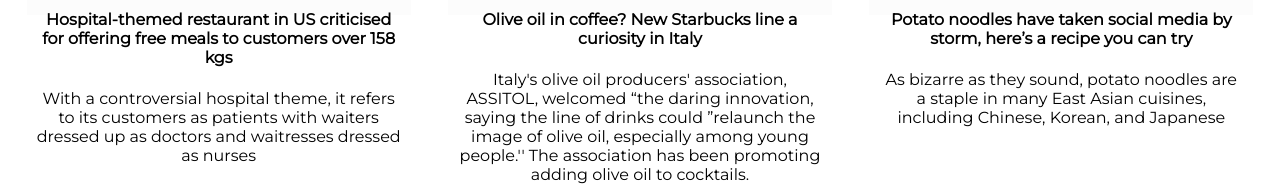
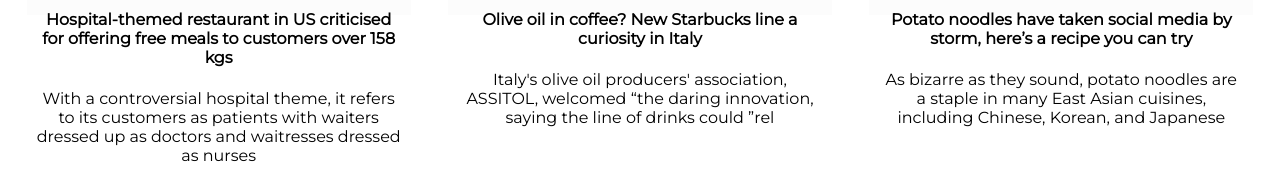
Before and after one commit to Anuradha-k-p/blog_project, a React (Create React App) app: page /Food in a window 1280 px wide. Shown: the part 626-812 px from the top of the page. Built offline with nearby package versions, Linux system fonts and the light colour scheme.

Commit message:
Update Food.js

```diff
--- a/src/Components/Food.js
+++ b/src/Components/Food.js
@@ -4,7 +4,8 @@
 import { useContext } from 'react'
 import { store } from './ContextAPI'
 import { Link } from 'react-router-dom'
-import {AiOutlineArrowDown} from 'react-icons/ai'
+//import {AiOutlineArrowDown} from 'react-icons/ai'
+import Footer from './Footer'
 
 const Food = () => {
   const [data] = useContext(store);
@@ -30,7 +31,7 @@
       <div className='latest2' key={element.id}>
         <Link to={`/detaildescription/${element.id}`} className='link'><img src={element.DataImage} alt=""></img></Link>
         <Link to={`/detaildescription/${element.id}`} className='link'><h4>{element.DataTitle}</h4></Link>
-        <p>{element.DataDescription}</p>
+        <p>{element.DataDescription.slice(0,120)}</p>
         </div>
     ))
     }
@@ -228,7 +229,10 @@
     </div>
     <div className='advertisement'>Advertisement</div>
     </div>
-    <div className='load-more'><AiOutlineArrowDown/>LOAD MORE</div>
+    <div className='Food-Footer'>
+      <Footer/>
+    </div>
+    {/* <div className='load-more'><AiOutlineArrowDown/>LOAD MORE</div> */}
     </>
   )
 }
```
